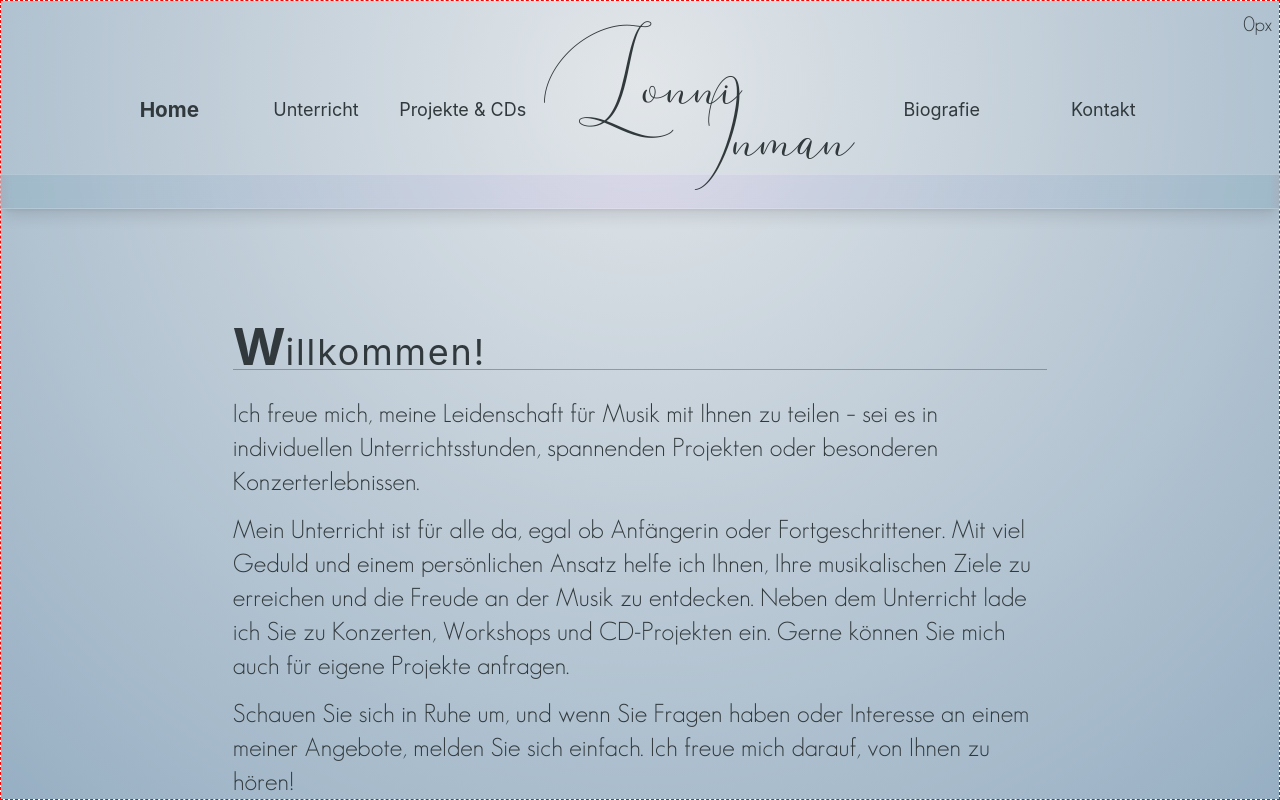
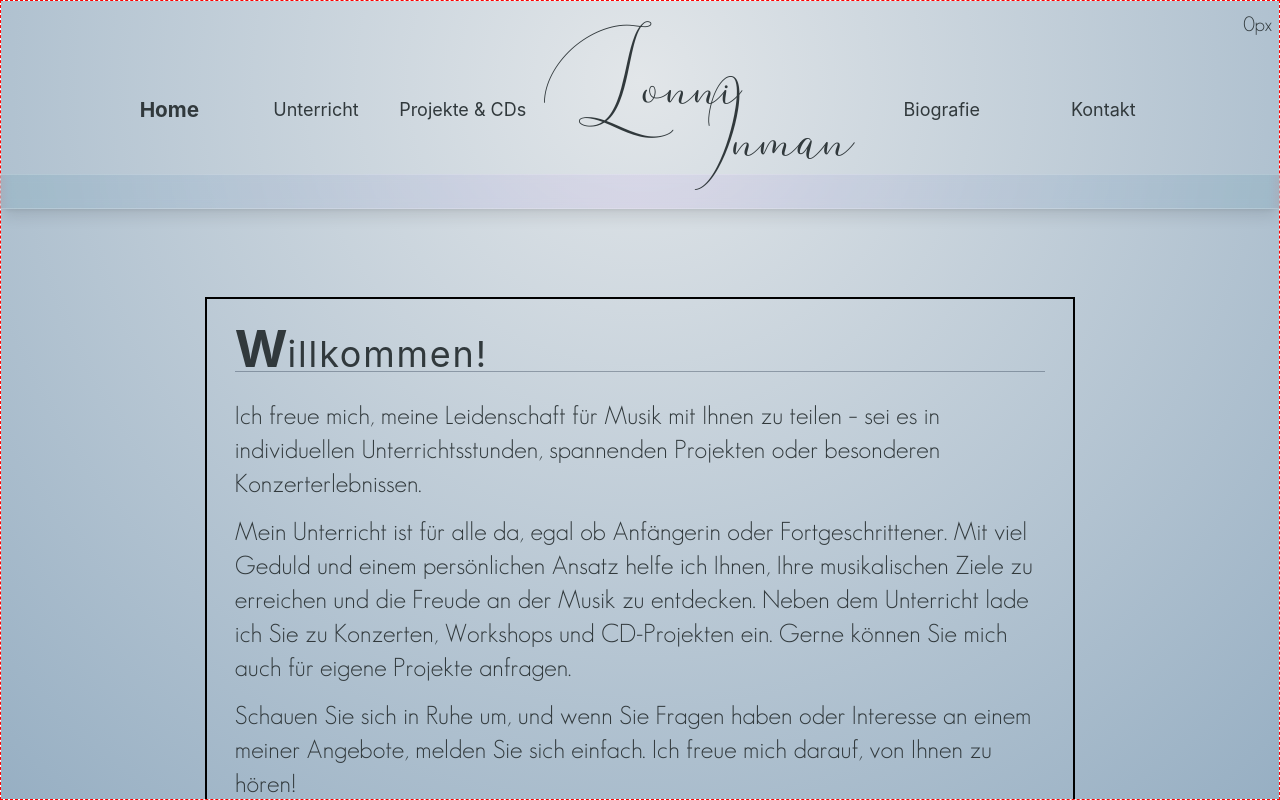
Before and after one commit to j-eick/lonni-homepage, a Next.js app: page /home in a window 1280 px wide. Built offline with nearby package versions, Linux system fonts and the light colour scheme; a web font is replaced by a local one.

Commit message:
adjustments

```diff
--- a/app/home/page.tsx
+++ b/app/home/page.tsx
@@ -3,7 +3,6 @@
 import Header from "@/components/ui/mainLayout/header/Header";
 import MainLayout from "@/components/ui/mainLayout/MainLayout";
 import PageTitle from "@/components/ui/page-title/PageTitle";
-import { welcomeText } from "@/lib/paragraphs/home";
 import MyImage from "@/components/image/MyImage";
 import profilePic from "../../public/content/profile.jpg";
 
@@ -13,9 +12,9 @@ export default function Home() {
     return (
         <MainLayout>
             <main
-                className={`grow
-                            mx-auto my-0 flex gap-5
-                            2xs:px-7 2xs:w-12/12 2xs:mt-10
+                className={`grow bbb
+                            w-12/12 mx-auto my-0 flex gap-5
+                            2xs:px-7 2xs:mt-10
                             2xs:text-size-mobile-2xs
                             xs:text-size-mobile-xs
                             md-768:w-8/10
```
